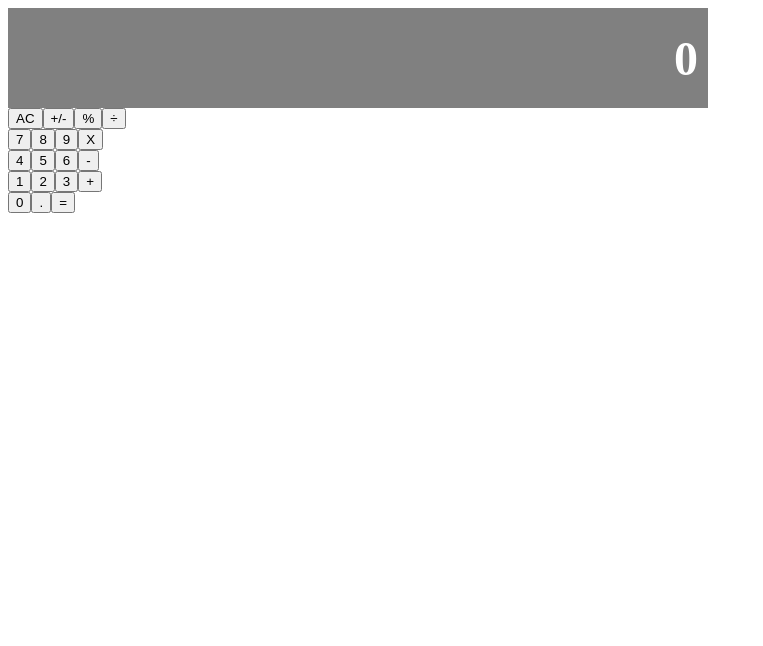
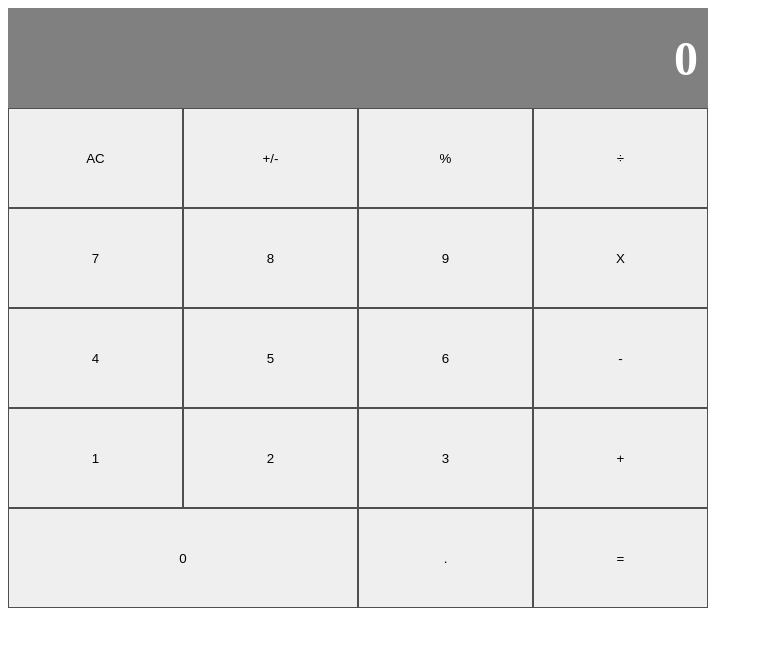
Before and after one commit to vzdrizhni/Calculator, a React (Create React App) app: page / in a window 1280 px wide. Shown: the top 646 px of the page, without its empty margins (0-763 px from the left). Built offline with nearby package versions, Linux system fonts and the light colour scheme.

Commit message:
Change 0 button

```diff
--- a/src/App.css
+++ b/src/App.css
@@ -20,15 +20,25 @@
     margin: 0;
 }
 
-.button-container {
+.button-group {
     display: flex;
-    width: 100%;
+    flex-direction: column;
 }
 
-.button-container > * {
+.button-sub-group {
+    width: 100%;
+    height: 100px;
+
+}
+
+.undefined-button  {
     width: 25%;
     height: 100px;
-    color: black;
-    font-size: 36px;
-    border: 2px solid #5a5b5c;
+    border: 1.5px solid #4e4f4e;
 }
+
+.true-button {
+    width: 50%;
+    height: 100px;
+    border: 1.5px solid #4e4f4e;
+}
--- a/src/components/button.component.jsx
+++ b/src/components/button.component.jsx
@@ -2,7 +2,7 @@ import React from 'react'
 import PropTypes from 'prop-types'
 
 const Button = (props) => (
-        <button>{props.button}</button>
+                <button className={`${props.wide}-button`}>{props.button}</button>
 )
 
 Button.propTypes = {
--- a/src/components/buttonPanel.component.jsx
+++ b/src/components/buttonPanel.component.jsx
@@ -7,14 +7,14 @@ const ButtonPanel = () => {
         [{name: '7'}, {name: '8'}, {name: '9'}, {name: 'X'}],
         [{name: '4'}, {name: '5'}, {name: '6'}, {name: '-'}],
         [{name: '1'}, {name: '2'}, {name: '3'}, {name: '+'}],
-        [{name: '0'}, {name: '.'}, {name: '='}]
+        [{name: '0', wide: true}, {name: '.'}, {name: '='}]
       ]
 
     return <div className='button-group'>
         {buttons.map((buttonGroup, index) => (
-            <div key={`${index}`}>
+            <div key={`${index}`} className={`button-sub-group`}>
                 {buttonGroup.map((button) => (
-                    <Button button={button.name} key={button.name}/>
+                    <Button button={button.name} key={button.name} wide={button.wide}/>
                 ))}
             </div>
         ))}
```
